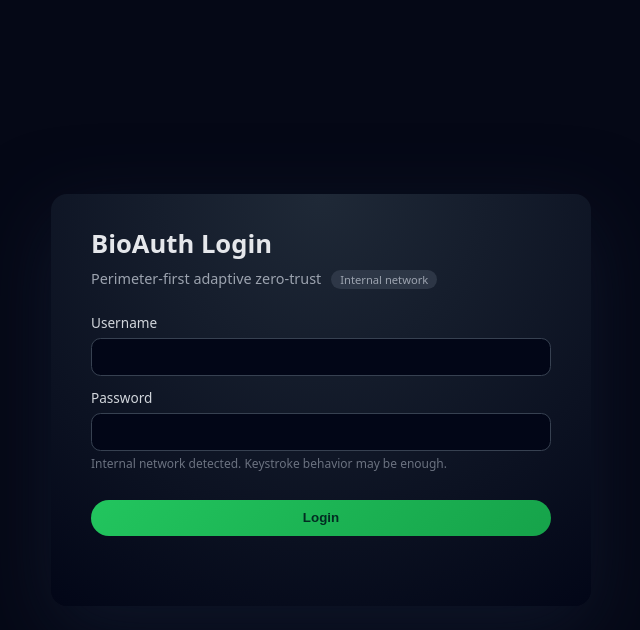
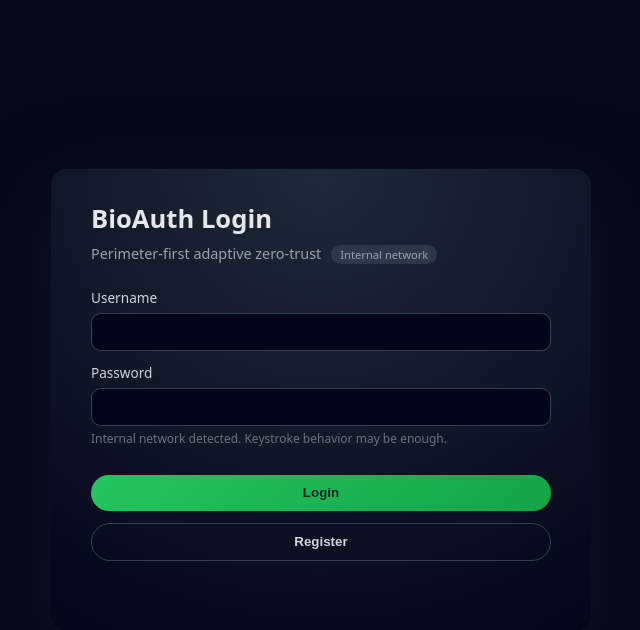
Before and after one commit to BlisT-debugs/BioAuth, a Flask app: page / in a window 1280 px wide. Shown: the top 630 px of the page, without its empty margins (319-959 px from the left). Run offline with Flask 3, Linux system fonts and the light colour scheme; some libraries are stand-ins or nearby versions.

Commit message:
Added regiter button

```diff
--- a/templates/index.html
+++ b/templates/index.html
@@ -70,6 +70,16 @@
             opacity: 0.5;
             cursor: not-allowed;
         }
+        button.btn-secondary {
+            background: transparent;
+            border: 1px solid #374151;
+            color: #d1d5db;
+            margin-top: 0.75rem;
+        }
+        button.btn-secondary:hover {
+            background: rgba(55, 65, 81, 0.5);
+            color: #fff;
+        }
         .status {
             margin-top: 1rem;
             font-size: 0.8rem;
@@ -124,6 +134,9 @@
             <video id="camera" autoplay muted playsinline></video>
 
             <button id="login-btn" type="submit">Login</button>
+            <button type="button" class="btn-secondary" onclick="window.location.href='/register'">
+                Register
+            </button>
         </form>
 
         <div class="status" id="status"></div>
```
